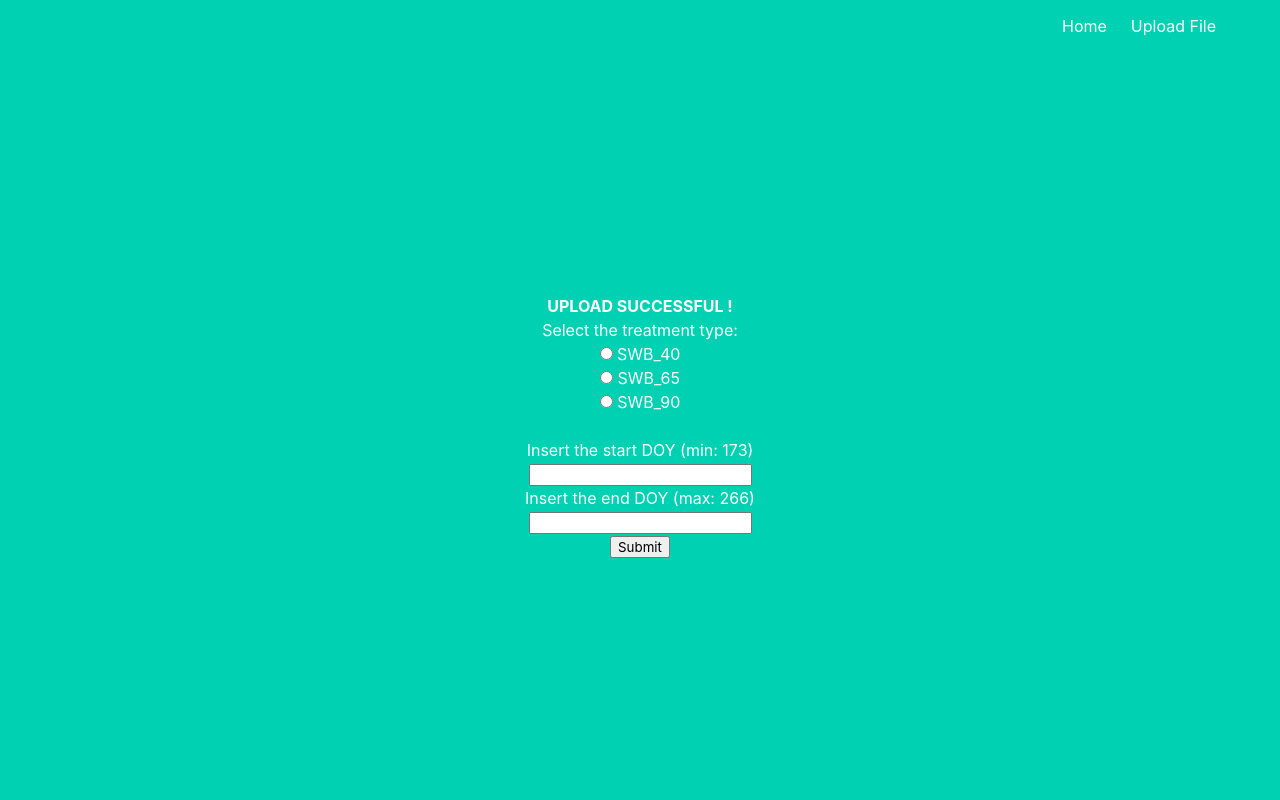
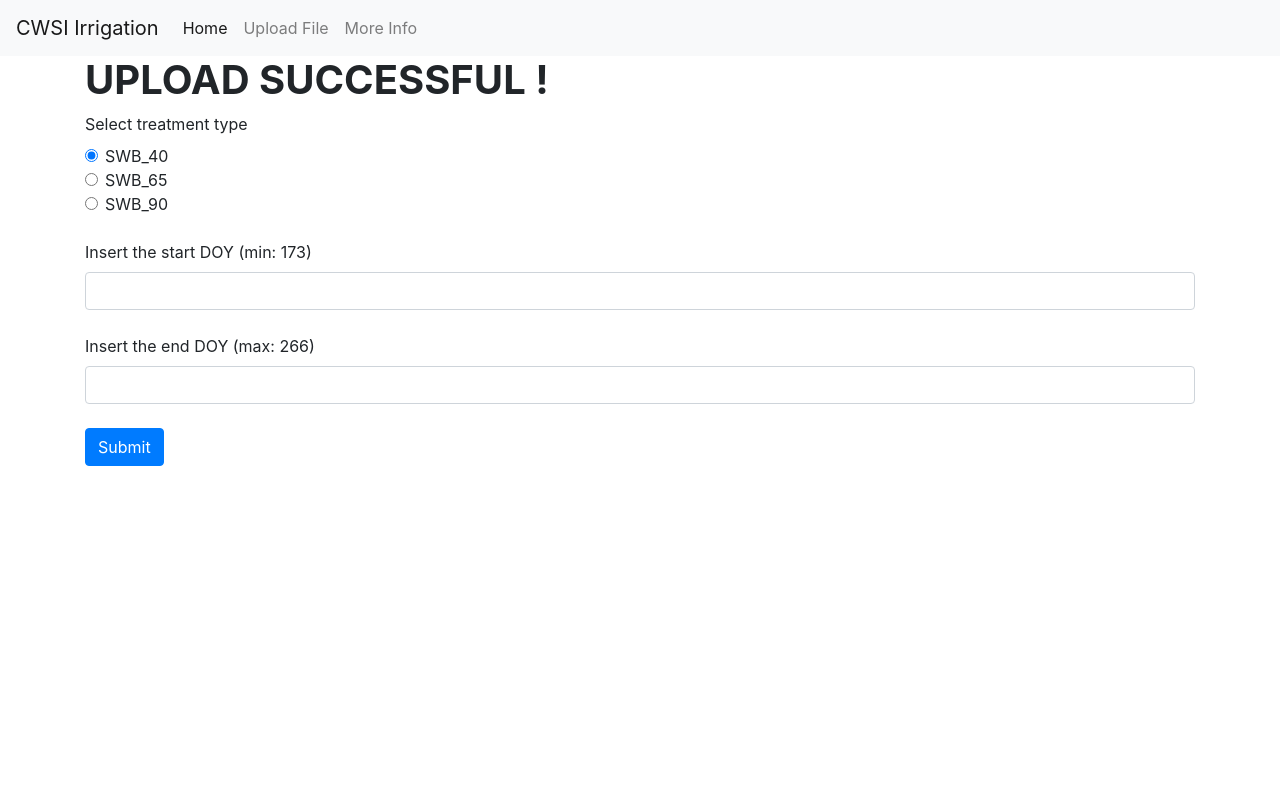
Before and after one commit to ahermze/Irrigation-Tool-Hub, a Flask app: page /upload_success in a window 1280 px wide. Run offline with Flask 3, Linux system fonts and the light colour scheme; some libraries are stand-ins or nearby versions.

Commit message:
formatting

```diff
--- a/templates/base/base.html
+++ b/templates/base/base.html
@@ -1,33 +1,52 @@
 <!DOCTYPE html>
-<html>
+<html lang="en">
 
 <head>
     <meta charset="utf-8">
     <meta http-equiv="X-UA-Compatible" content="IE=edge">
     <meta name="viewport" content="width=device-width, initial-scale=1">
     <title>CWSI Calculation</title>
-    <link rel="stylesheet" href="https://cdnjs.cloudflare.com/ajax/libs/bulma/0.7.2/css/bulma.min.css" />
+    <script src=
+"https://ajax.googleapis.com/ajax/libs/jquery/3.4.1/jquery.min.js">
+
+    </script>
+<script src="https://cdn.jsdelivr.net/npm/bootstrap@4.0.0/dist/js/bootstrap.bundle.min.js"></script>
+
+
+    <!-- <link rel="stylesheet" href="https://cdnjs.cloudflare.com/ajax/libs/bulma/0.7.2/css/bulma.min.css" /> -->
+    <link href="https://cdn.jsdelivr.net/npm/bootstrap@4.0.0/dist/css/bootstrap.min.css" rel="stylesheet">
+
+    <link rel="stylesheet" href="/static/styles.css" />
+
 </head>
 
 <body>
-
     <section class="hero is-primary is-fullheight">
         <div class="hero-head">
-            <nav class="navbar">
-                <div class="container">
-                    <div id="navbarMenuHeroA" class="navbar-menu">
-                        <div class="navbar-end">
-                            <a href="{{ url_for('index') }}" class="navbar-item">
-                                Home
-                            </a>
-                            <a href="{{ url_for('upload') }}" class="navbar-item">
-                                Upload File
-                            </a>
-                        </div>
-                    </div>
+
+            <nav class="navbar navbar-expand-lg navbar-light bg-light">
+                <a class="navbar-brand" href="{{ url_for('index') }}">CWSI Irrigation</a>
+                <button class="navbar-toggler" type="button" data-toggle="collapse" data-target="#navbarNavDropdown" aria-controls="navbarNavDropdown" aria-expanded="false" aria-label="Toggle navigation">
+                  <span class="navbar-toggler-icon"></span>
+                </button>
+                <div class="collapse navbar-collapse" id="navbarNavDropdown">
+                  <ul class="navbar-nav">
+                    <li class="nav-item active">
+                      <a class="nav-link" href="{{ url_for('index') }}">Home <span class="sr-only">(current)</span></a>
+                    </li>
+                    <li class="nav-item">
+                      <a class="nav-link" href="{{ url_for('upload') }}">Upload File</a>
+                    </li>
+                    <li class="nav-item">
+                      <a class="nav-link" href="#">More Info</a>
+                    </li>
+
+                  </ul>
                 </div>
-            </nav>
+              </nav>
+
         </div>
+
 
         <div class="hero-body">
             <div class="container has-text-centered">
--- a/templates/base/index.html
+++ b/templates/base/index.html
@@ -2,7 +2,7 @@
 
 {% block content %}
 <h1 class="title">
-  CWSI calculation Flask app
+  Home Page
 </h1>
 
 {% endblock %}
--- a/templates/base/upload_success.html
+++ b/templates/base/upload_success.html
@@ -4,52 +4,81 @@
 <h1 font-size="43px"><b>UPLOAD SUCCESSFUL !</b></h1>
 
 
-<form action="{{url_for('upload_success')}}" , method="POST">
+<form action="{{url_for('upload_success')}}" method="POST" class="needs-validation" novalidate>
     <!-- <label for="title">Insert the treatment type (available: SWB_40, SWB_65, SWB_90)</label> -->
 
-    <fieldset>
-        <legend>Select the treatment type:</legend>
-        <div>
-            <input type="radio" id="treatment" name="treatment" value="SWB_40" />
-            <label>SWB_40</label>
-        </div>
-        <div>
-            <input type="radio" id="treatment" name="treatment" value="SWB_65" />
-            <label>SWB_65</label>
+    <label for="title">Select treatment type</label>
+    <div class="form-check">
+        <input class="form-check-input" type="radio" name="treatment" id="treatment1" value="SWB_40" checked/>
+        <label class="form-check-label" for="treatment1">
+            SWB_40
+        </label>
+    </div>
+    <div class="form-check">
+        <input class="form-check-input" type="radio" name="treatment" id="treatment2" value="SWB_65" />
+        <label class="form-check-label" for="treatment2">
+            SWB_65
+        </label>
+    </div>
+    <div class="form-check">
+        <input class="form-check-input" type="radio" name="treatment" id="treatment3" value="SWB_90" />
+        <label class="form-check-label" for="treatment3">
+            SWB_90
+        </label>
+    </div>
 
-        </div>
-        <div>
-            <input type="radio" id="treatment" name="treatment" value="SWB_90" />
-            <label>SWB_90</label>
-
-        </div>
-    </fieldset>
 
     <br>
-    <!-- <input input type="dropdown" name="treatment" id="treatment" value="{{treatment}}">
-    <select id="dropdown">
-        {% for item in treatment_types %}
-        <option>{{ item }}</option>
-        {% endfor %}
-    </select>
-    </input>
-    <br> -->
-
-
 
     <label for="title">Insert the start DOY (min: 173)</label>
     <br>
-    <input input type="text" name="start_DOY" id="start_DOY" value="{{start_DOY}}"></input>
+    <input input type="number" name="start_DOY" id="start_DOY" value="{{start_DOY}}" class="form-control" min="173" max="266" required></input>
+    <div class="invalid-feedback">
+        Provide valid number
+    </div>
     <br>
 
     <label for="title">Insert the end DOY (max: 266)</label>
     <br>
-    <input input type="text" name="end_DOY" id="end_DOY" value="{{end_DOY}}"></input>
+    <input input type="number" name="end_DOY" id="end_DOY" value="{{end_DOY}}" class="form-control"  min="173" max="266" required></input>
+    <div class="invalid-feedback">
+        Provide valid number
+    </div>
     <br>
 
-    <button id="sub" type='submit'>Submit</button>
+    <button id="sub" type='submit' class="btn btn-primary">Submit</button>
 </form>
 
+<script>
+    // Example starter JavaScript for disabling form submissions if there are invalid fields
+    (function() {
+      'use strict';
+      window.addEventListener('load', function() {
+        // Fetch all the forms we want to apply custom Bootstrap validation styles to
+        var forms = document.getElementsByClassName('needs-validation');
+        // Loop over them and prevent submission
+        var validation = Array.prototype.filter.call(forms, function(form) {
+          const first = document.querySelector("#start_DOY");
+          const end = document.querySelector("#end_DOY");
+          form.addEventListener('submit', function(event) {
+            if (form.checkValidity() === false) {
+              event.preventDefault();
+              event.stopPropagation();
+            }
+            if (first.checkValidity() === false) {
+              event.preventDefault();
+              event.stopPropagation();
+            }
+            if (end.checkValidity() === false) {
+              event.preventDefault();
+              event.stopPropagation();
+            }
 
+            form.classList.add('was-validated');
+          }, false);
+        });
+      }, false);
+    })();
+    </script>
 
 {% endblock %}
```
Also changed, not shown: templates/base/result.html (+16 -8 lines), templates/base/upload_success_2nd.html (+46 -6 lines).
